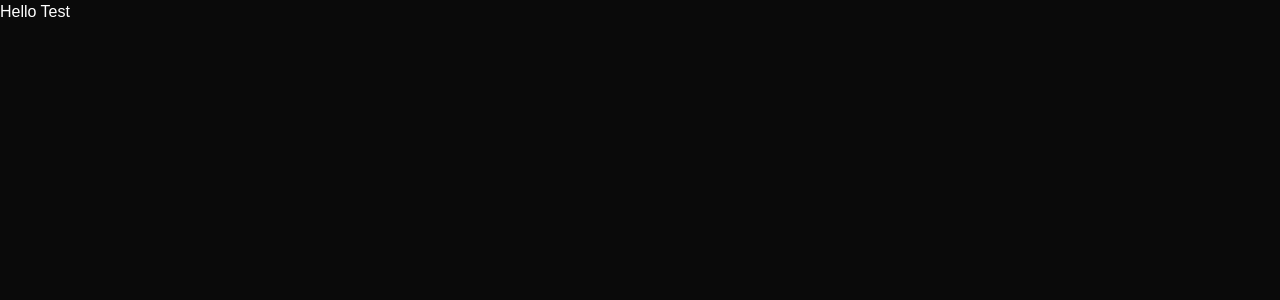
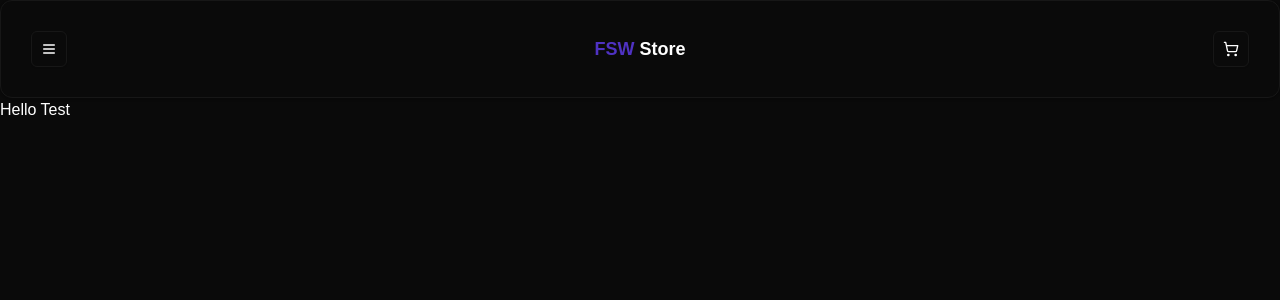
Before and after one commit to leobrizolladev/fsw-store, a Next.js app: page / in a window 1280 px wide. Shown: the top 300 px of the page. Built offline with nearby package versions, Linux system fonts and the light colour scheme.

Commit message:
feat: add button, card, and header components

```diff
--- a/package.json
+++ b/package.json
@@ -10,6 +10,7 @@
   },
   "dependencies": {
     "@prisma/client": "^5.22.0",
+    "@radix-ui/react-slot": "^1.1.0",
     "class-variance-authority": "^0.7.0",
     "clsx": "^2.1.1",
     "lucide-react": "^0.460.0",
--- a/src/app/layout.tsx
+++ b/src/app/layout.tsx
@@ -1,6 +1,7 @@
 import type { Metadata } from "next";
 import localFont from "next/font/local";
 import "./globals.css";
+import Header from "@/components/ui/header";
 
 const geistSans = localFont({
   src: "./fonts/GeistVF.woff",
@@ -28,6 +29,7 @@ export default function RootLayout({
       <body
         className={`${geistSans.variable} ${geistMono.variable} antialiased`}
       >
+        <Header />
         {children}
       </body>
     </html>
--- /dev/null
+++ b/src/components/ui/button.tsx
@@ -0,0 +1,57 @@
+import * as React from "react"
+import { Slot } from "@radix-ui/react-slot"
+import { cva, type VariantProps } from "class-variance-authority"
+
+import { cn } from "@/lib/utils"
+
+const buttonVariants = cva(
+  "inline-flex items-center justify-center gap-2 whitespace-nowrap rounded-md text-sm font-medium transition-colors focus-visible:outline-none focus-visible:ring-1 focus-visible:ring-ring disabled:pointer-events-none disabled:opacity-50 [&_svg]:pointer-events-none [&_svg]:size-4 [&_svg]:shrink-0",
+  {
+    variants: {
+      variant: {
+        default:
+          "bg-primary text-primary-foreground shadow hover:bg-primary/90",
+        destructive:
+          "bg-destructive text-destructive-foreground shadow-sm hover:bg-destructive/90",
+        outline:
+          "border border-input bg-background shadow-sm hover:bg-accent hover:text-accent-foreground",
+        secondary:
+          "bg-secondary text-secondary-foreground shadow-sm hover:bg-secondary/80",
+        ghost: "hover:bg-accent hover:text-accent-foreground",
+        link: "text-primary underline-offset-4 hover:underline",
+      },
+      size: {
+        default: "h-9 px-4 py-2",
+        sm: "h-8 rounded-md px-3 text-xs",
+        lg: "h-10 rounded-md px-8",
+        icon: "h-9 w-9",
+      },
+    },
+    defaultVariants: {
+      variant: "default",
+      size: "default",
+    },
+  }
+)
+
+export interface ButtonProps
+  extends React.ButtonHTMLAttributes<HTMLButtonElement>,
+    VariantProps<typeof buttonVariants> {
+  asChild?: boolean
+}
+
+const Button = React.forwardRef<HTMLButtonElement, ButtonProps>(
+  ({ className, variant, size, asChild = false, ...props }, ref) => {
+    const Comp = asChild ? Slot : "button"
+    return (
+      <Comp
+        className={cn(buttonVariants({ variant, size, className }))}
+        ref={ref}
+        {...props}
+      />
+    )
+  }
+)
+Button.displayName = "Button"
+
+export { Button, buttonVariants }
--- /dev/null
+++ b/src/components/ui/card.tsx
@@ -0,0 +1,76 @@
+import * as React from "react"
+
+import { cn } from "@/lib/utils"
+
+const Card = React.forwardRef<
+  HTMLDivElement,
+  React.HTMLAttributes<HTMLDivElement>
+>(({ className, ...props }, ref) => (
+  <div
+    ref={ref}
+    className={cn(
+      "rounded-xl border bg-card text-card-foreground shadow",
+      className
+    )}
+    {...props}
+  />
+))
+Card.displayName = "Card"
+
+const CardHeader = React.forwardRef<
+  HTMLDivElement,
+  React.HTMLAttributes<HTMLDivElement>
+>(({ className, ...props }, ref) => (
+  <div
+    ref={ref}
+    className={cn("flex flex-col space-y-1.5 p-6", className)}
+    {...props}
+  />
+))
+CardHeader.displayName = "CardHeader"
+
+const CardTitle = React.forwardRef<
+  HTMLDivElement,
+  React.HTMLAttributes<HTMLDivElement>
+>(({ className, ...props }, ref) => (
+  <div
+    ref={ref}
+    className={cn("font-semibold leading-none tracking-tight", className)}
+    {...props}
+  />
+))
+CardTitle.displayName = "CardTitle"
+
+const CardDescription = React.forwardRef<
+  HTMLDivElement,
+  React.HTMLAttributes<HTMLDivElement>
+>(({ className, ...props }, ref) => (
+  <div
+    ref={ref}
+    className={cn("text-sm text-muted-foreground", className)}
+    {...props}
+  />
+))
+CardDescription.displayName = "CardDescription"
+
+const CardContent = React.forwardRef<
+  HTMLDivElement,
+  React.HTMLAttributes<HTMLDivElement>
+>(({ className, ...props }, ref) => (
+  <div ref={ref} className={cn("p-6 pt-0", className)} {...props} />
+))
+CardContent.displayName = "CardContent"
+
+const CardFooter = React.forwardRef<
+  HTMLDivElement,
+  React.HTMLAttributes<HTMLDivElement>
+>(({ className, ...props }, ref) => (
+  <div
+    ref={ref}
+    className={cn("flex items-center p-6 pt-0", className)}
+    {...props}
+  />
+))
+CardFooter.displayName = "CardFooter"
+
+export { Card, CardHeader, CardFooter, CardTitle, CardDescription, CardContent }
--- /dev/null
+++ b/src/components/ui/header.tsx
@@ -0,0 +1,23 @@
+import { MenuIcon, ShoppingCartIcon } from "lucide-react";
+import { Button } from "./button";
+import { Card } from "./card";
+
+const Header = () => {
+  return (
+    <Card className="flex items-center justify-between p-[1.875rem]">
+      <Button size="icon" variant="outline">
+        <MenuIcon />
+      </Button>
+
+      <h1 className="text-lg font-semibold">
+        <span className="text-primary">FSW</span> Store
+      </h1>
+
+      <Button size="icon" variant="outline">
+        <ShoppingCartIcon />
+      </Button>
+    </Card>
+  );
+};
+
+export default Header;
```
Also changed, not shown: 1 other file (tests, documents, lock files or other folders).
